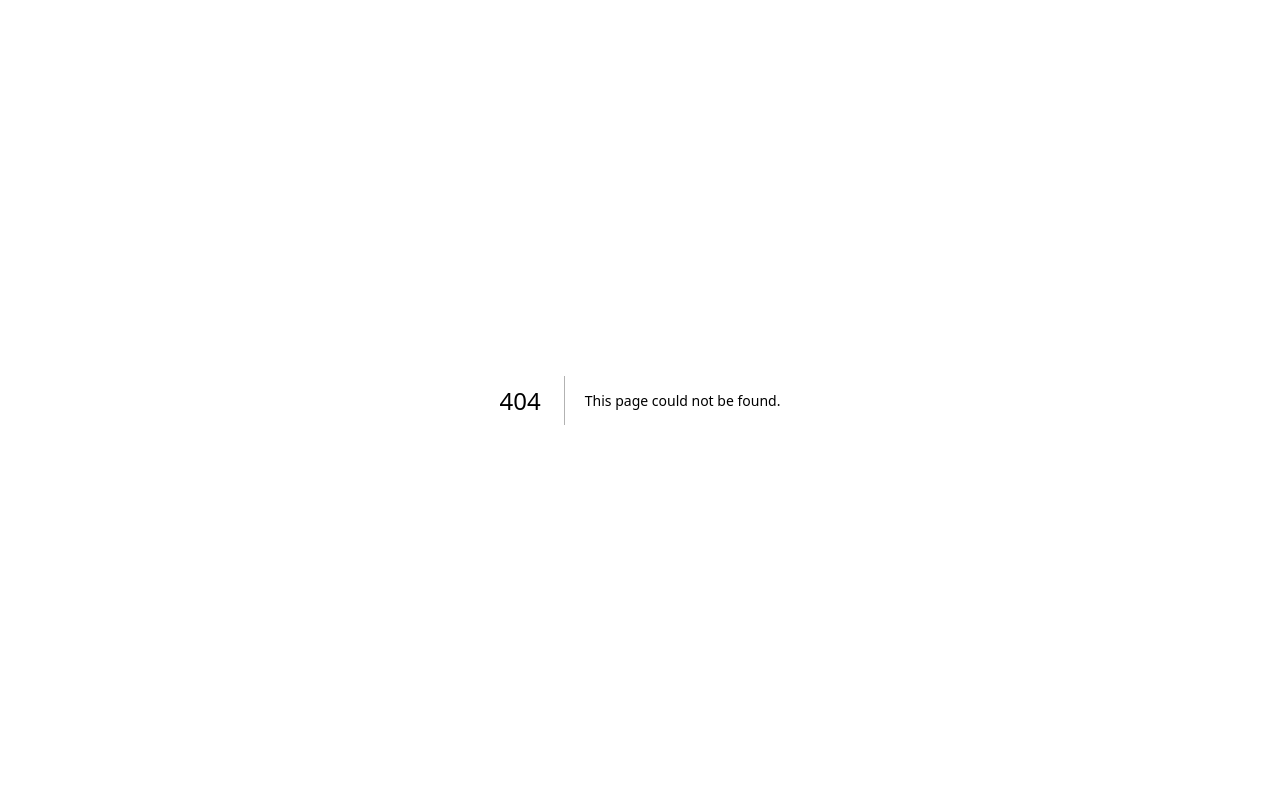
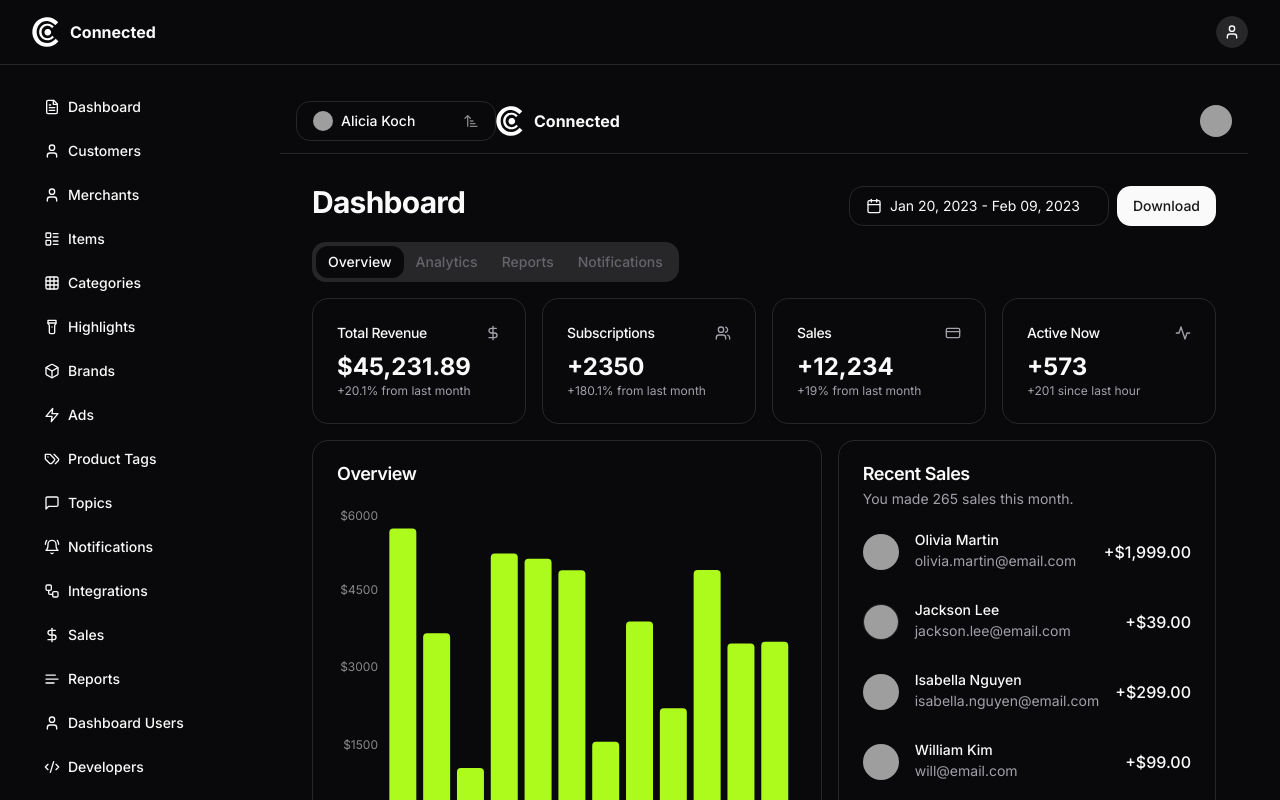
Before and after one commit to MohamedAbdelghanyy/connected-crm, a Next.js app: page /dash in a window 1280 px wide. Before the commit this address had no page. Shown: the top 800 px of the page. Built offline with nearby package versions, Linux system fonts and the light colour scheme; grey boxes are pictures that could not be loaded.

Commit message:
Update Dash Sample

```diff
--- /dev/null
+++ b/src/app/dash/layout.tsx
@@ -0,0 +1,42 @@
+import { notFound } from "next/navigation"
+
+import { dashboardConfig } from "@/config/dashboard"
+import { MainNav } from "@/components/main-nav"
+import { DashboardNav } from "@/components/nav"
+import { SiteFooter } from "@/components/site-footer"
+import { UserAccountNav } from "@/components/user-account-nav"
+
+interface DashboardLayoutProps {
+  children?: React.ReactNode
+}
+
+export default async function DashboardLayout({
+  children,
+}: DashboardLayoutProps) {
+
+  return (
+    <div className="flex min-h-screen flex-col space-y-6">
+      <header className="sticky top-0 z-40 border-b bg-background">
+        <div className="container flex h-16 items-center justify-between py-4">
+          <MainNav items={dashboardConfig.mainNav} sideItems={dashboardConfig.sidebarNav} />
+          <UserAccountNav
+            user={{
+              name: "Mohamed Abdelghany",
+              image: "",
+              email: "mohamedabdelghanyy@gmail.com",
+            }}
+          />
+        </div>
+      </header>
+      <div className="container grid flex-1 gap-12 md:grid-cols-[200px_1fr]">
+        <aside className="hidden w-[200px] flex-col md:flex">
+          <DashboardNav items={dashboardConfig.sidebarNav} />
+        </aside>
+        <main className="flex w-full flex-1 flex-col overflow-hidden">
+          {children}
+        </main>
+      </div>
+      <SiteFooter className="border-t" />
+    </div>
+  )
+}
--- a/src/app/views/dashboard.tsx
+++ b/src/app/dash/page.tsx
@@ -21,7 +21,6 @@ import { CalendarDateRangePicker } from "../../components/date-range-picker"
 import { MainNav } from "../../components/main-nav"
 import { Overview } from "../../components/overview"
 import { RecentSales } from "../../components/recent-sales"
-import { Search } from "../../components/search"
 import TeamSwitcher from "../../components/team-switcher"
 import { UserNav } from "../../components/user-nav"
 
@@ -35,9 +34,8 @@ export default function Dashboard() {
         <div className="border-b">
           <div className="flex h-16 items-center px-4">
             <TeamSwitcher />
-            <MainNav className="mx-6" />
+            <MainNav />
             <div className="ml-auto flex items-center space-x-4">
-              <Search />
               <UserNav />
             </div>
           </div>
```
